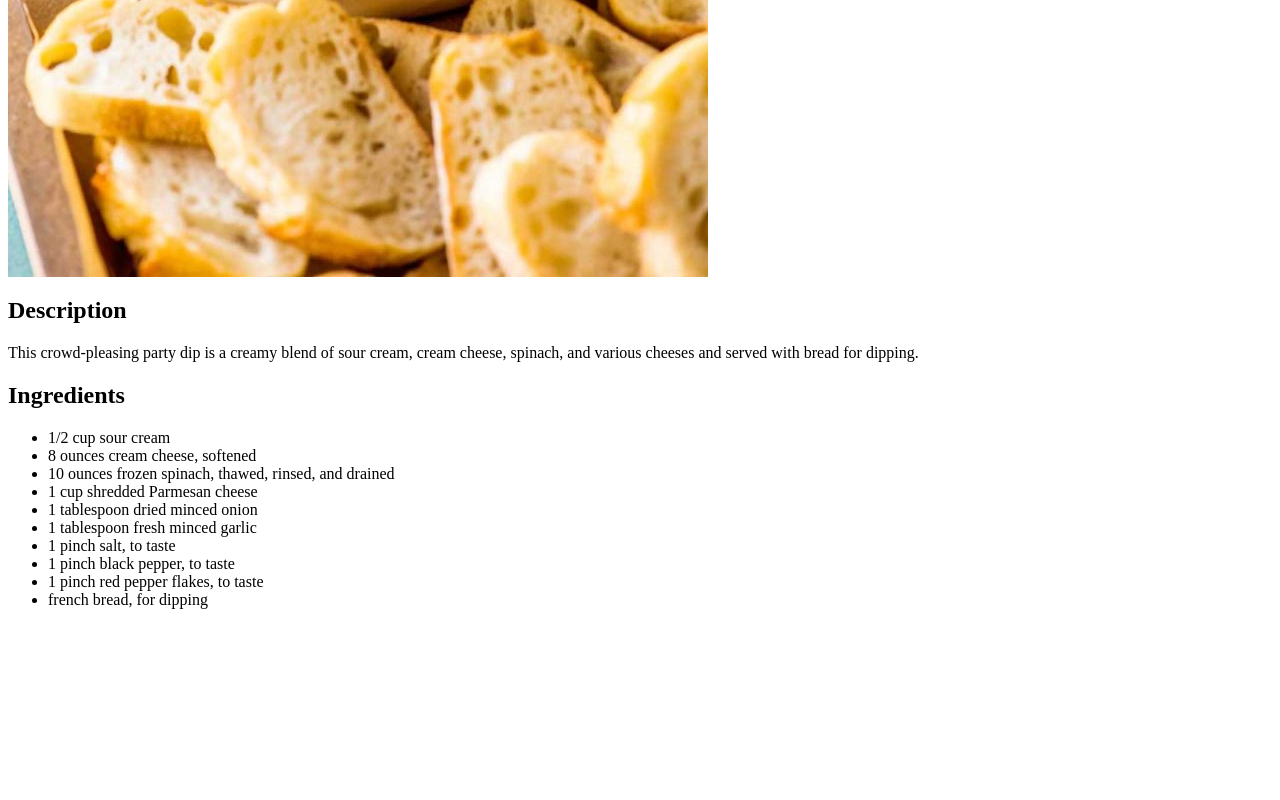
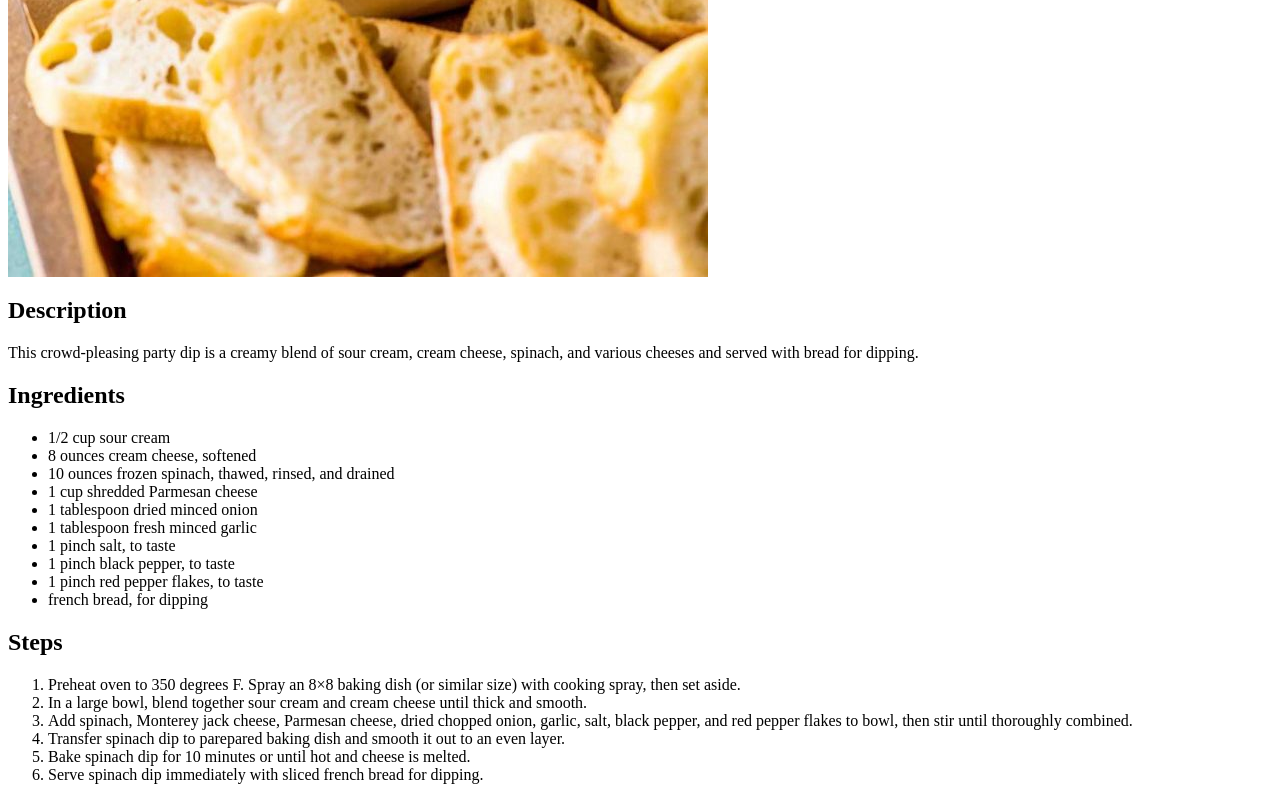
Before and after one commit to mbochek/odin-recipes, a plain HTML site: page recipes/spinachDip.html in a window 1280 px wide. Shown: the part 837-1637 px from the top of the page. Before the commit the page ends 1462 px from the top, so only its background shows below. Drawn offline with Linux system fonts and the light colour scheme.

Commit message:
Added steps section

```diff
--- a/recipes/spinachDip.html
+++ b/recipes/spinachDip.html
@@ -8,11 +8,12 @@
 
     <section>
         <img src="./pictures/spinach_dip.jpg" alt="Creamy spinach dip.">
-        <H2>Description</H2>
+        <h2>Description</h2>
         <p>This crowd-pleasing party dip is a creamy blend of sour cream, cream cheese, spinach, and various cheeses and served with bread for dipping.</p>
     </section>
+
     <section>
-        <H2>Ingredients</H2>
+        <h2>Ingredients</h2>
         <ul>
             <li>1/2 cup sour cream</li>
             <li>8 ounces cream cheese, softened</li>
@@ -26,5 +27,17 @@
             <li>french bread, for dipping</li>
         </ul>
     </section>
+
+    <section>
+        <h2>Steps</h2>
+        <ol>
+            <li>Preheat oven to 350 degrees F. Spray an 8×8 baking dish (or similar size) with cooking spray, then set aside.</li>
+            <li>In a large bowl, blend together sour cream and cream cheese until thick and smooth.</li>
+            <li>Add spinach, Monterey jack cheese, Parmesan cheese, dried chopped onion, garlic, salt, black pepper, and red pepper flakes to bowl, then stir until thoroughly combined.</li>
+            <li>Transfer spinach dip to parepared baking dish and smooth it out to an even layer.</li>
+            <li>Bake spinach dip for 10 minutes or until hot and cheese is melted.</li>
+            <li>Serve spinach dip immediately with sliced french bread for dipping.</li>
+        </ol>
+    </section>
 </body>
 </html>
```
